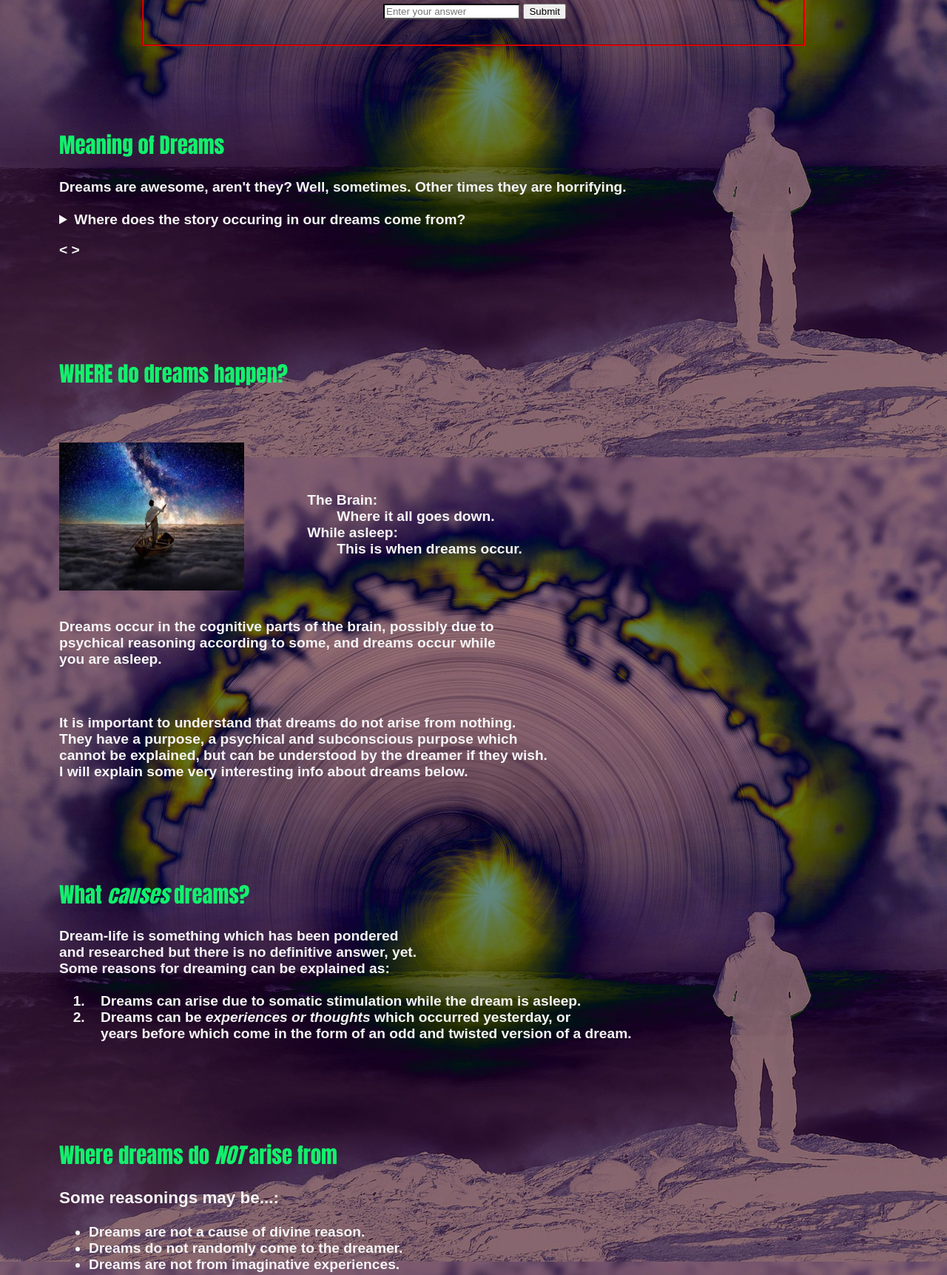
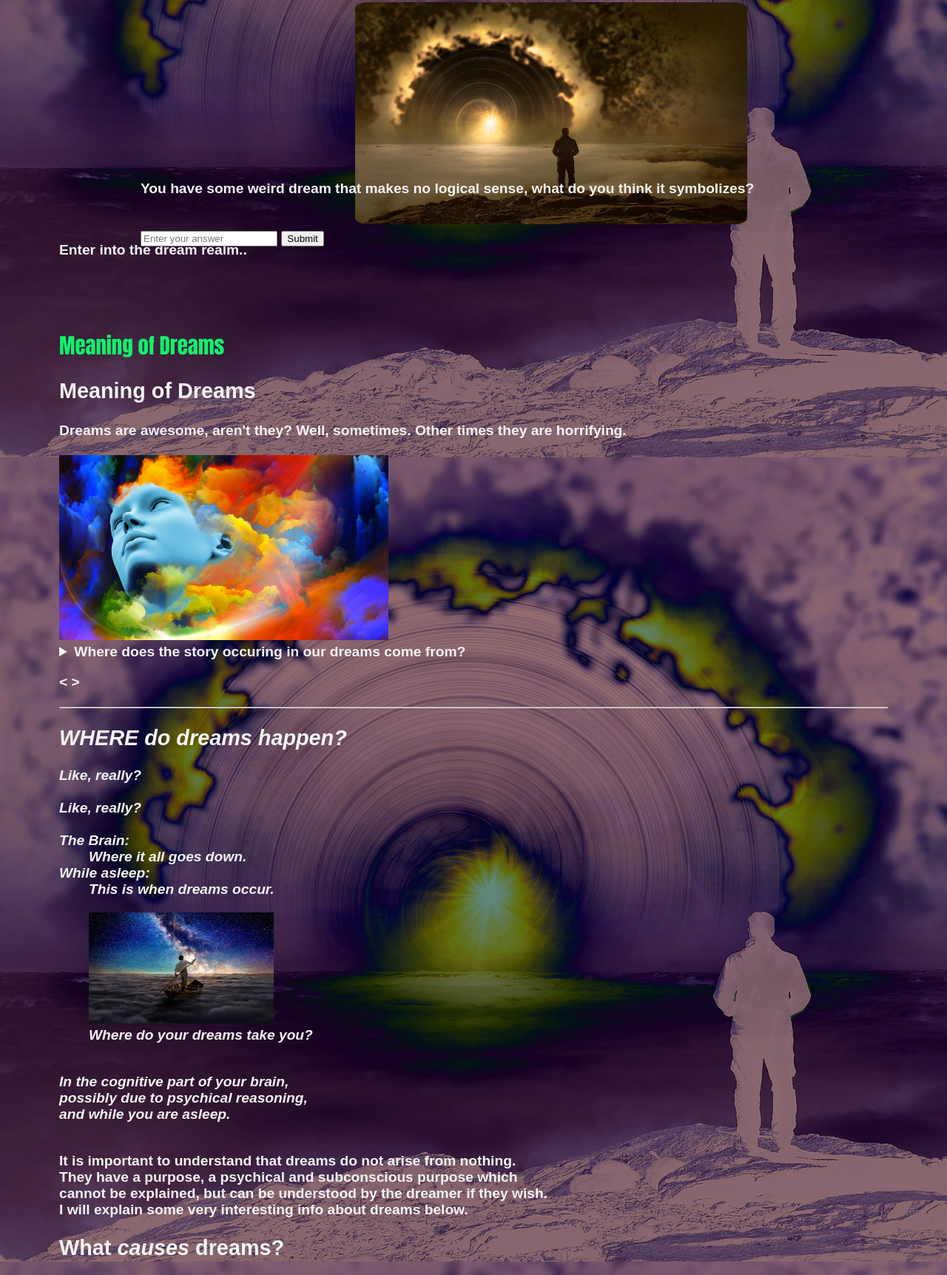
Before and after one commit to vincitamor/dreams-blog, a plain HTML site: page index.html in a window 1280 px wide. Shown: the part 469-2192 px from the top of the page at 74% size. Drawn offline with Linux system fonts and the light colour scheme.

Commit message:
minor adjustments

```diff
--- a/index.html
+++ b/index.html
@@ -41,9 +41,14 @@
     <div class="row">
         <div class="leftcolumn">
             <div class="card">
-
+                <h2 class="articleTitle">Preface</h2>
                 <p class="meta"><time datetime='2023-03-17'>March 17, 2023</time></p>
                 <h5 class="blogDescr">If you are like me, then I am sure the simple thought about dreams and its complicated nature excites you. I am getting excited just even writing about it. Dreams are indeed a spectacular phenomenon, one in which has been discussed for centuries due to its unexplainable nature and well deserving of the attention it has receieved. Many known figures throughout history have had theories and beliefs of their own, some contradicting one or the other, but nonetheless all are interesting and credible in their own ways. </h5>
+                <br>
+                <div class="dreamImage" style="height: 200px;">
+                <img style="margin-left:400px; height: 300px; border: 5px; border-radius: 3%;" src="assets/fantasy-g294e934f2_1920.jpg">
+                <p>Enter into the dream realm..</p>
+            </div>
             </div>
         </div>
     </div>
@@ -57,11 +62,11 @@
     </nav> -->
 
     <div class="container">
+    <p>You have some weird dream that makes no logical sense, what do you think it symbolizes?
+    </p>
+    <br>
         <form>
-            <fieldset style="padding-left: 100px; border-color: red;">
-                <p class="questionOne">You have some weird dream that makes no logical sense, what do you think it symbolizes?
-            <label>
-  <input style='margin-left:14rem; margin-top: 1rem; border-color: black;' type="text" id="answer" name="answer" placeholder="Enter your answer" required></label>
+  <input type="text" id="answer" name="answer" placeholder="Enter your answer">
   <button type="submit">Submit</button>
 </fieldset>
 
@@ -73,7 +78,11 @@
 <section class="allPadding">
     <h2 class="maintitle">Meaning of Dreams</h2>
 <article id="Dream-meaning">
-<h4 class="">Dreams are awesome, aren't they? Well, sometimes. Other times they are horrifying.</h4>
+<h2>Meaning of Dreams</h2>
+
+<section>
+<h4>Dreams are awesome, aren't they? Well, sometimes. Other times they are horrifying.</h4>
+<img src="assets/10-weird-facts-about-dreams.jpg" alt="Dream image" title="Dreams are like a bunch of clouds, beauitful to look at but hard to distinguish" height="250">
 <aside>
     <details>
     <summary class="summary">
@@ -86,23 +95,30 @@
     </aside>
 <p>&lt;  &gt; </p>
 </article>
-</section>
-
-<article class="allPadding">
-<h2 class="maintitle">WHERE do dreams happen?</h2>
 
 
+<hr>
+<address>
+<h2>WHERE do dreams happen?</h2>
+    <p>Like, really?</p>
+    <p>Like, really?</p>
 
-<img class="boat" src="assets/Lucid-Dreaming-1.jpg" alt="Man on a boat, dreaming" title="Sailing to the dream world" width="250" height="200" loading="lazy" style="margin-bottom: -50px; margin-right:80px">
-<dl style="display: inline-block;" >
+<dl>
 <dt>The Brain:</dt>
 <dd>Where it all goes down.</dd>
 <dt>While asleep:</dt>
 <dd>This is when dreams occur.</dd>
 </dl>
-    <p class="reasons">
-Dreams occur in the cognitive parts of the brain, possibly due to <br>psychical reasoning according to some, and dreams occur while<br> you are asleep.
-</p>
+
+<figure>
+<img src="assets/Lucid-Dreaming-1.jpg" alt="Man on a boat, dreaming" title="Sailing to the dream world" width="250" height="150" loading="lazy">
+<figcaption>Where do your dreams take you?</figcaption>
+</figure>
+<br>
+In the cognitive part of your brain,
+<br>possibly due to psychical reasoning,
+<br>and while you are asleep.
+</address>
 <br>
 <p>It is important to understand that dreams do not arise from nothing.
 <br>They have a purpose, a psychical and subconscious purpose which<br> cannot be explained, but can be understood by the dreamer if they wish.
@@ -110,8 +126,8 @@ Dreams occur in the cognitive parts of the brain, possibly due to <br>psychical
 </article>
 
 <!-- TODO: Code more -->
-<article id="Causing-of-dreams" class="allPadding">
-<h2 class="maintitle">What <em>causes</em> dreams?</h2>
+<article id="Causing-of-dreams">
+<h2>What <em>causes</em> dreams?</h2>
 <p>Dream-life is something which has been pondered<br> and researched but there is no definitive answer, yet.
 <br>Some reasons for dreaming can be explained as:</p>
 <ol>
@@ -119,8 +135,6 @@ Dreams occur in the cognitive parts of the brain, possibly due to <br>psychical
 <li>&nbsp;&nbsp;&nbsp;Dreams can be <em>experiences or thoughts</em> which occurred yesterday, or<br>&nbsp;&nbsp;&nbsp;years before which come in the form of an <strong>odd and twisted version of a dream.</strong></li>
 </ol>
 </article>
-<section class="allPadding">
-    <h2 class="maintitle">Where dreams do <em>NOT</em> arise from</h2>
 <article id="DreamsArising">
 <h3>Some reasonings may be...:</h3>
 <ul>
@@ -145,19 +159,11 @@ Before you sleep, <mark>make yourself aware</mark> that you will dream, and focu
 </main>
 
 <hr>
-<a style="display: block; margin: 0 auto; padding: 10px; border: 1px solid ; text-align: center;" class="btn btn-alt buttonFooter" href="#">Back to top</a>
-<p class="pBottom">
-&lt;&lt;&lt; <abbr title="Vincit Amor"><a href=about.html>About Me!</a></abbr> &gt; &gt; &gt;
-</p>
-
-
-
+&lt;&lt;&lt; &copy; <abbr title="Jorge Morge"><a href=about.html>JM</a></abbr> &gt; &gt; &gt;
+<br><br>
 <p>
 
 </p>
-<footer class='footer'>
-    No Copyright &copy;  - <a href="https://github.com/vincitamor">GitHub</a>
-</footer>
 <script src="/js/script.js"></script>
 </body>
 
```
Lines whose indentation alone changed are shown as unchanged.
